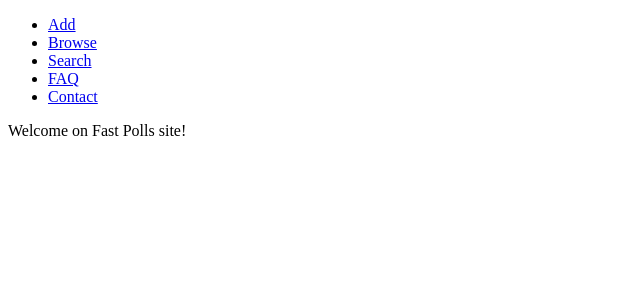
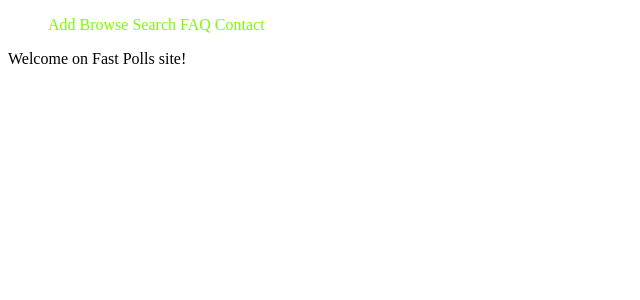
Before and after one commit to kura-pl/fast_polls, a Django app: page / in a window 1280 px wide. Shown: the top 300 px of the page, without its empty margins (0-640 px from the left). Run offline with Django 3.2, Linux system fonts and the light colour scheme.

Commit message:
Commit 11

```diff
--- /dev/null
+++ b/polls/static/style.css
@@ -0,0 +1,13 @@
+#my_menu ul li{
+    display: inline;
+}
+
+ul li a{
+    outline: none;
+}
+
+a {
+    color: lawngreen;
+    outline: none;
+    text-decoration: none;
+}
--- a/templates/fast_polls/contact.html
+++ b/templates/fast_polls/contact.html
@@ -1,6 +1,8 @@
 <!DOCTYPE html>
 <html lang="en">
 <head>
+    {% load staticfiles %}
+    <link rel="stylesheet" type="text/css" href="{% static 'style.css' %}" />
     <meta charset="UTF-8">
     <title>Contact</title>
 </head>
--- a/templates/fast_polls/faq.html
+++ b/templates/fast_polls/faq.html
@@ -1,6 +1,8 @@
 <!DOCTYPE html>
 <html lang="en">
 <head>
+    {% load staticfiles %}
+    <link rel="stylesheet" type="text/css" href="{% static 'style.css' %}" />
     <meta charset="UTF-8">
     <title>FAQ</title>
 </head>
--- a/templates/fast_polls/index.html
+++ b/templates/fast_polls/index.html
@@ -1,6 +1,8 @@
 <!DOCTYPE html>
 <html lang="en">
 <head>
+    {% load staticfiles %}
+    <link rel="stylesheet" type="text/css" href="{% static 'style.css' %}" />
     <meta charset="UTF-8">
     <title>Fast Polls</title>
 </head>
--- a/templates/polls/found.html
+++ b/templates/polls/found.html
@@ -1,6 +1,8 @@
 <!DOCTYPE html>
 <html lang="en">
 <head>
+    {% load staticfiles %}
+    <link rel="stylesheet" type="text/css" href="{% static 'style.css' %}" />
     <meta charset="UTF-8">
     <title>Found</title>
 </head>
--- a/templates/polls/index.html
+++ b/templates/polls/index.html
@@ -1,6 +1,8 @@
 <!DOCTYPE html>
 <html lang="en">
 <head>
+    {% load staticfiles %}
+    <link rel="stylesheet" type="text/css" href="{% static 'style.css' %}" />
     <meta charset="UTF-8">
     <title>Fast Polls</title>
 </head>
--- a/templates/polls/results.html
+++ b/templates/polls/results.html
@@ -1,6 +1,8 @@
 <!DOCTYPE html>
 <html lang="en">
 <head>
+    {% load staticfiles %}
+    <link rel="stylesheet" type="text/css" href="{% static 'style.css' %}" />
     <meta charset="UTF-8">
     <title>Result</title>
 </head>
--- a/templates/polls/search.html
+++ b/templates/polls/search.html
@@ -1,6 +1,8 @@
 <!DOCTYPE html>
 <html lang="en">
 <head>
+    {% load staticfiles %}
+    <link rel="stylesheet" type="text/css" href="{% static 'style.css' %}" />
     <meta charset="UTF-8">
     <title>Search</title>
 </head>
--- a/templates/polls/vote.html
+++ b/templates/polls/vote.html
@@ -1,6 +1,8 @@
 <!DOCTYPE html>
 <html lang="en">
 <head>
+    {% load staticfiles %}
+    <link rel="stylesheet" type="text/css" href="{% static 'style.css' %}" />
     <meta charset="UTF-8">
     <title>Vote!</title>
 </head>
```
Also changed, not shown: templates/polls/add.html (+6 -4 lines), db.sqlite3.
